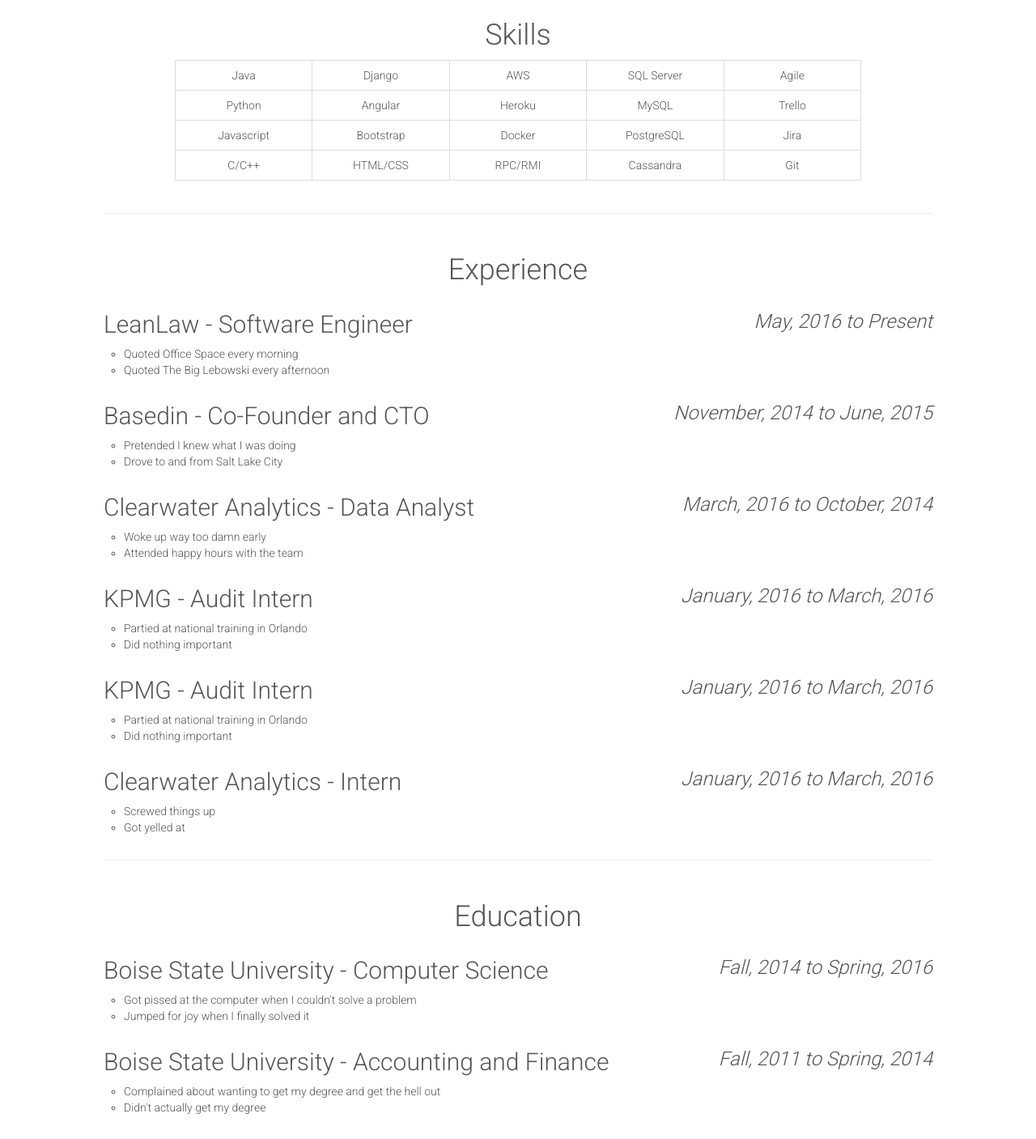
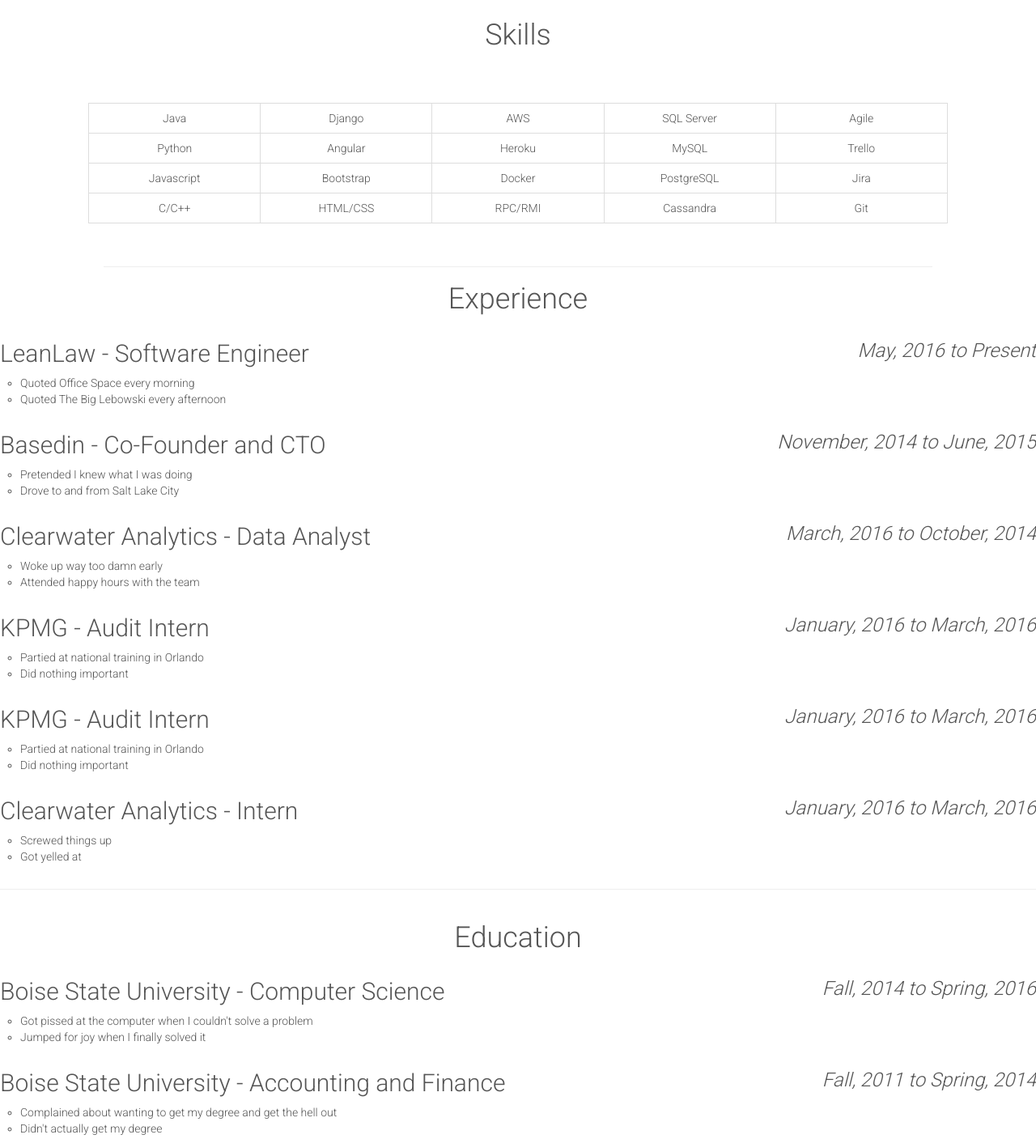
Before and after one commit to hoppyhackers/angular-resume-builder-lesson-4, a website: page index.html in a window 1280 px wide. Shown: the part 780-2187 px from the top of the page at 81% size. Drawn offline with nearby package versions, Linux system fonts and the light colour scheme.

Commit message:
Update style.css

```diff
--- a/css/style.css
+++ b/css/style.css
@@ -37,24 +37,13 @@
 }
 
 /*-- SKILLS --*/
-.skills {
+.skills hr {
 	width: 80%;
 	margin: 0% 10%;
 }
 .skills table {
 	table-layout: fixed;
-}
-
-/*-- EXPERIENCE --*/
-.experience {
-	width: 80%;
-	margin: 30px 10%;
-}
-
-/*-- EDUCATION --*/
-.education {
-	width: 80%;
-	margin: 30px 10%;
+	margin: 5% 0%;
 }
 
 /*-- ENTRY --*/
@@ -66,9 +55,3 @@
 		text-align: right;
 	}
 }
-
-/*-- Contact --*/
-.contact {
-	width: 80%;
-	margin: 30px 10%;
-}
```
